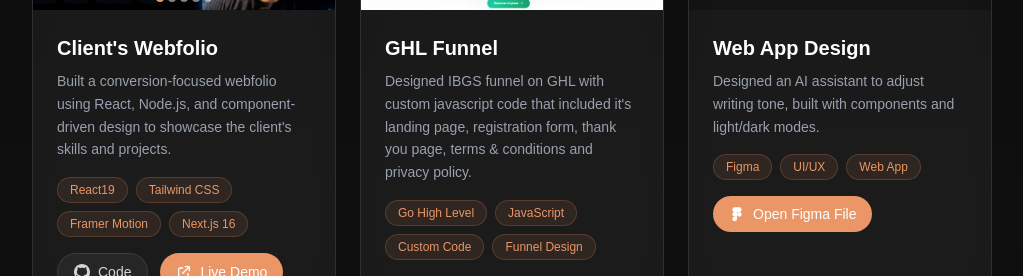
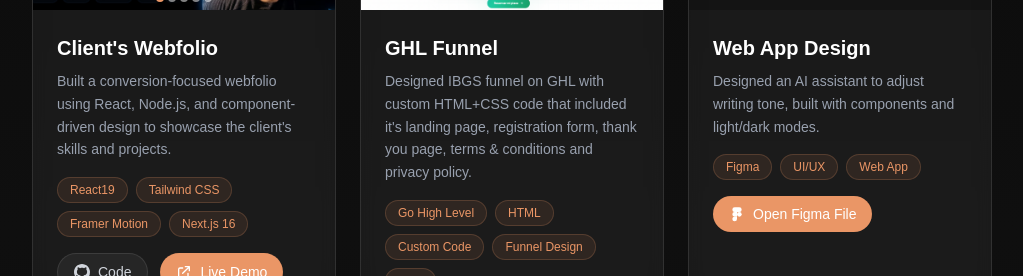
Before and after one commit to RafayUlHaq/PortfolioWebsite, a Next.js app: page /projects in a window 1280 px wide. Shown: the part 463-739 px from the top of the page, without its empty margins (128-1151 px from the left). Built offline with nearby package versions, Linux system fonts and the light colour scheme; grey boxes are pictures that could not be loaded.

Commit message:
Update project data

```diff
--- a/data/projects.js
+++ b/data/projects.js
@@ -21,8 +21,8 @@
     id: 2,
     slug: "ghl-funnel",
     title: "GHL Funnel",
-    description: "Designed IBGS funnel on GHL with custom javascript code that included it's landing page, registration form, thank you page, terms & conditions and privacy policy.",
-    tags: ["Go High Level", "JavaScript", "Custom Code", "Funnel Design"],
+    description: "Designed IBGS funnel on GHL with custom HTML+CSS code that included it's landing page, registration form, thank you page, terms & conditions and privacy policy.",
+    tags: ["Go High Level", "HTML", "Custom Code", "Funnel Design", "CSS"],
     image: "/images/IBGS.png",
     type: "image",
     showLinks: true,
```
